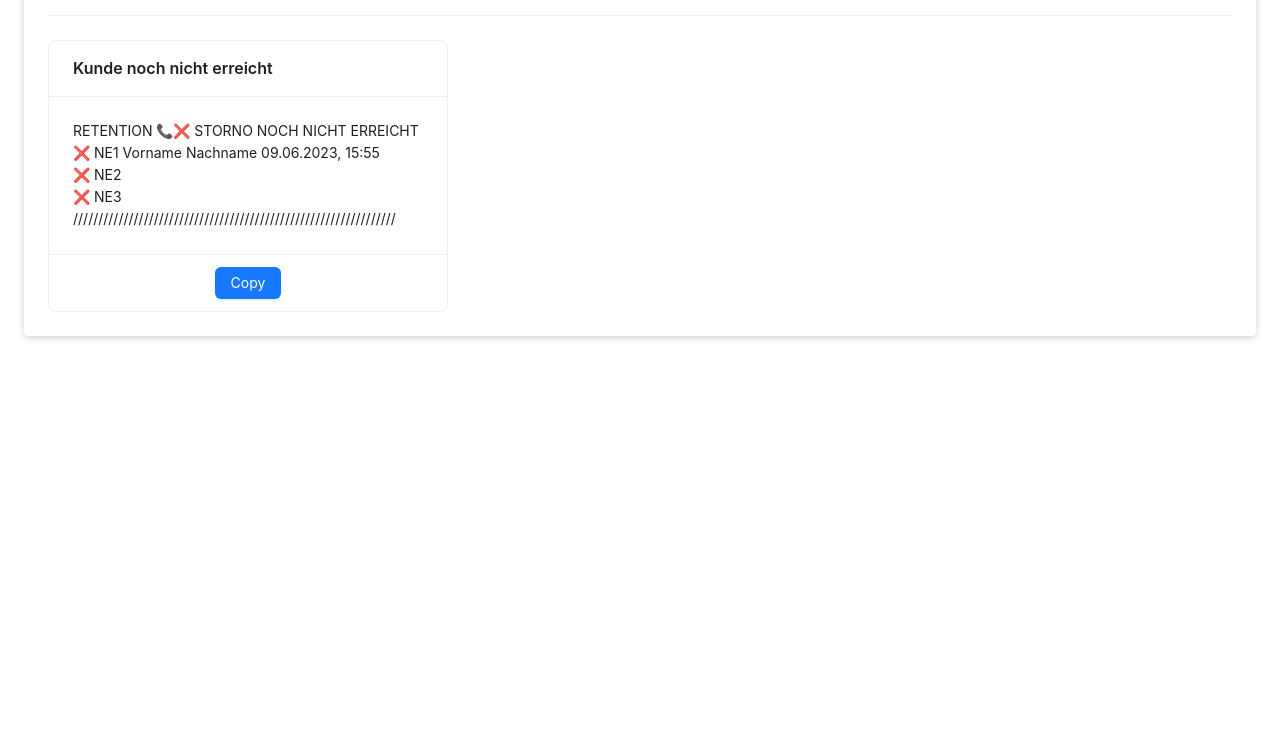
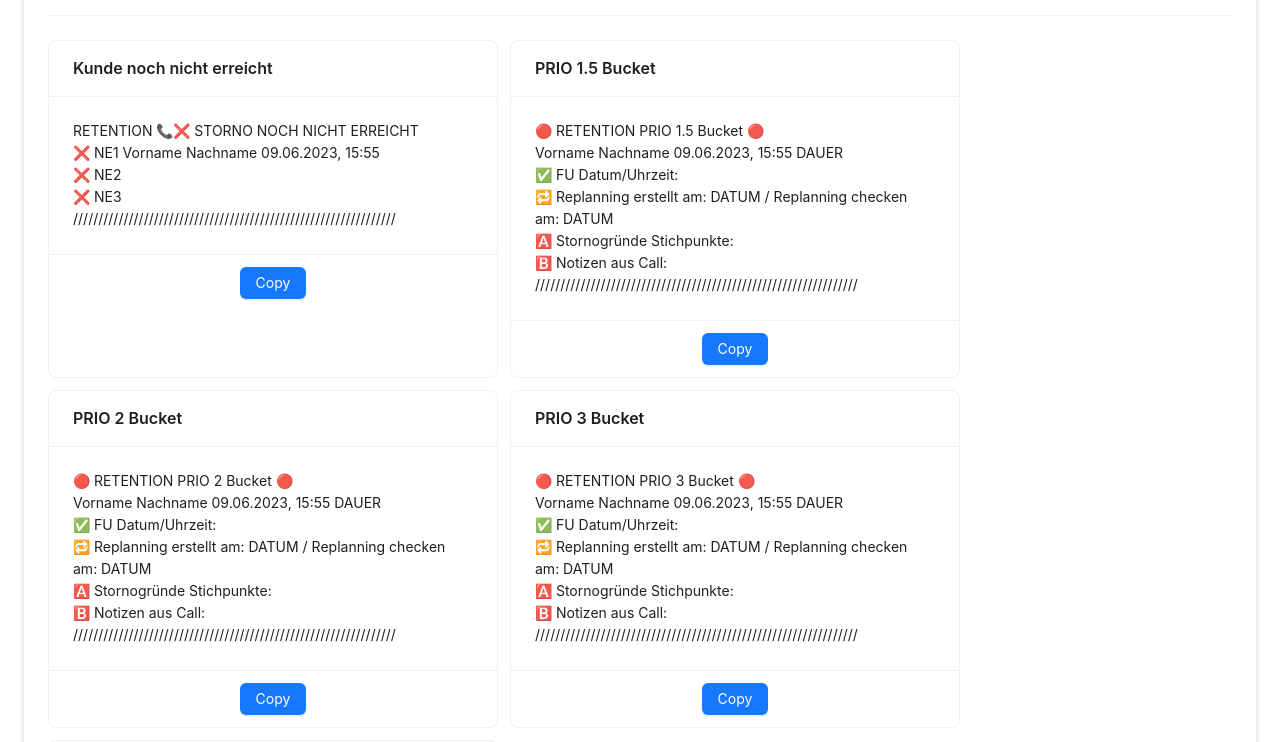
Before and after one commit to marcomuser/clippy, a React (Vite) app: page / in a window 1280 px wide. Shown: the part 240-982 px from the top of the page. Before the commit the page ends 824 px from the top, so only its background shows below. Built offline with nearby package versions, Linux system fonts and the light colour scheme.

Commit message:
feat: add other copy cards

```diff
--- a/src/components/CopyCards/CopyCard.tsx
+++ b/src/components/CopyCards/CopyCard.tsx
@@ -32,7 +32,7 @@ export const CopyCard = ({ title, form, children }: TProps) => {
 
   return (
     <Card
-      style={{ width: 400 }}
+      style={{ width: 450 }}
       title={title}
       actions={[
         <Button type="primary" onClick={onClickHandler}>
--- a/src/components/CopyCards/CopyCards.tsx
+++ b/src/components/CopyCards/CopyCards.tsx
@@ -36,6 +36,55 @@ export const CopyCards = ({ form }: TProps) => {
         <br />
         ////////////////////////////////////////////////////////////////
       </CopyCard>
+
+      <CopyCard form={form} title="PRIO 1.5 Bucket">
+        🔴 RETENTION PRIO 1.5 Bucket 🔴 <br />
+        {firstName} {surname} {dateTime} DAUER
+        <br /> ✅ FU Datum/Uhrzeit:
+        <br /> 🔁 Replanning erstellt am: DATUM / Replanning checken am: DATUM
+        <br />
+        🅰️ Stornogründe Stichpunkte: <br />
+        🅱️ Notizen aus Call: <br />
+        ////////////////////////////////////////////////////////////////
+      </CopyCard>
+
+      <CopyCard form={form} title="PRIO 2 Bucket">
+        🔴 RETENTION PRIO 2 Bucket 🔴 <br />
+        {firstName} {surname} {dateTime} DAUER
+        <br /> ✅ FU Datum/Uhrzeit:
+        <br /> 🔁 Replanning erstellt am: DATUM / Replanning checken am: DATUM
+        <br />
+        🅰️ Stornogründe Stichpunkte: <br />
+        🅱️ Notizen aus Call: <br />
+        ////////////////////////////////////////////////////////////////
+      </CopyCard>
+
+      <CopyCard form={form} title="PRIO 3 Bucket">
+        🔴 RETENTION PRIO 3 Bucket 🔴 <br />
+        {firstName} {surname} {dateTime} DAUER
+        <br /> ✅ FU Datum/Uhrzeit:
+        <br /> 🔁 Replanning erstellt am: DATUM / Replanning checken am: DATUM
+        <br />
+        🅰️ Stornogründe Stichpunkte: <br />
+        🅱️ Notizen aus Call: <br />
+        ////////////////////////////////////////////////////////////////
+      </CopyCard>
+
+      <CopyCard form={form} title="SOS Fälle">
+        🆘 SOS TBK (live) Retention Manager: {firstName} {surname} - {dateTime}{" "}
+        / Dauer
+        <br /> // 📥 Case via (von wem kam die KTL?):
+        <br /> // ⚠ Kurzbeschreibung aus SOS Chat:
+        <br /> // ☀️ Link zur CL/KTL:
+        <br />
+        // ✅ FU Datum/Uhrzeit:
+        <br /> // 💚 CL/KTL geschlossen?:
+        <br /> Stornogründe Stichpunkte ℹ️:
+        <br />
+        RETENTION ℹ️💬 GESPRÄCHSNOTIZEN aus Call am Datum/Uhrzeit:
+        <br />
+        ////////////////////////////////////////////////////////////////
+      </CopyCard>
     </section>
   );
 };
```
